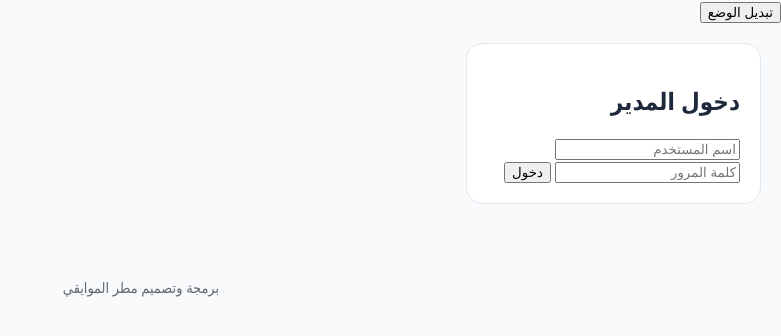
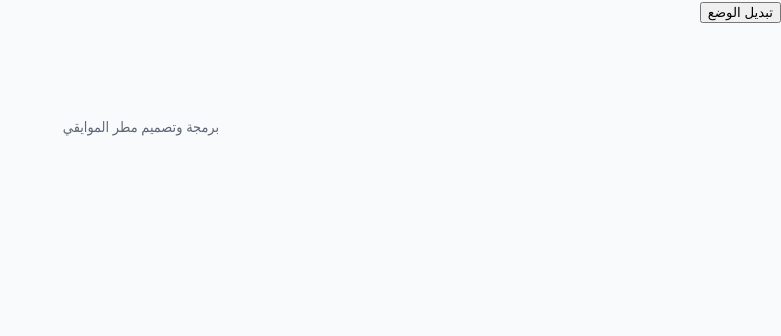
Before and after one commit to matar1983/matar-guide, a Flask app: page /admin in a window 1280 px wide. Shown: the top 336 px of the page, without its empty margins (499-1280 px from the left). Run offline with Flask 3, Linux system fonts and the light colour scheme.

Commit message:
Update login.html

```diff
--- a/templates/login.html
+++ b/templates/login.html
@@ -1,11 +1,10 @@
 {% extends 'base.html' %}
 {% block content %}
-<div class="card" style="max-width: 400px; margin: auto;">
-    <h2>دخول المدير</h2>
-    <form method="POST">
-        <input type="text" name="user" placeholder="اسم المستخدم" required>
-        <input type="password" name="pass" placeholder="كلمة المرور" required>
-        <button type="submit" class="btn">دخول</button>
-    </form>
+{% for tool in tools %}
+<div class="card">
+    <h3>{{ tool.name }}</h3>
+    <p>{{ tool.desc }}</p>
+    <a href="{{ tool.url }}" class="btn">استخدم الأداة</a>
 </div>
+{% endfor %}
 {% endblock %}
```
